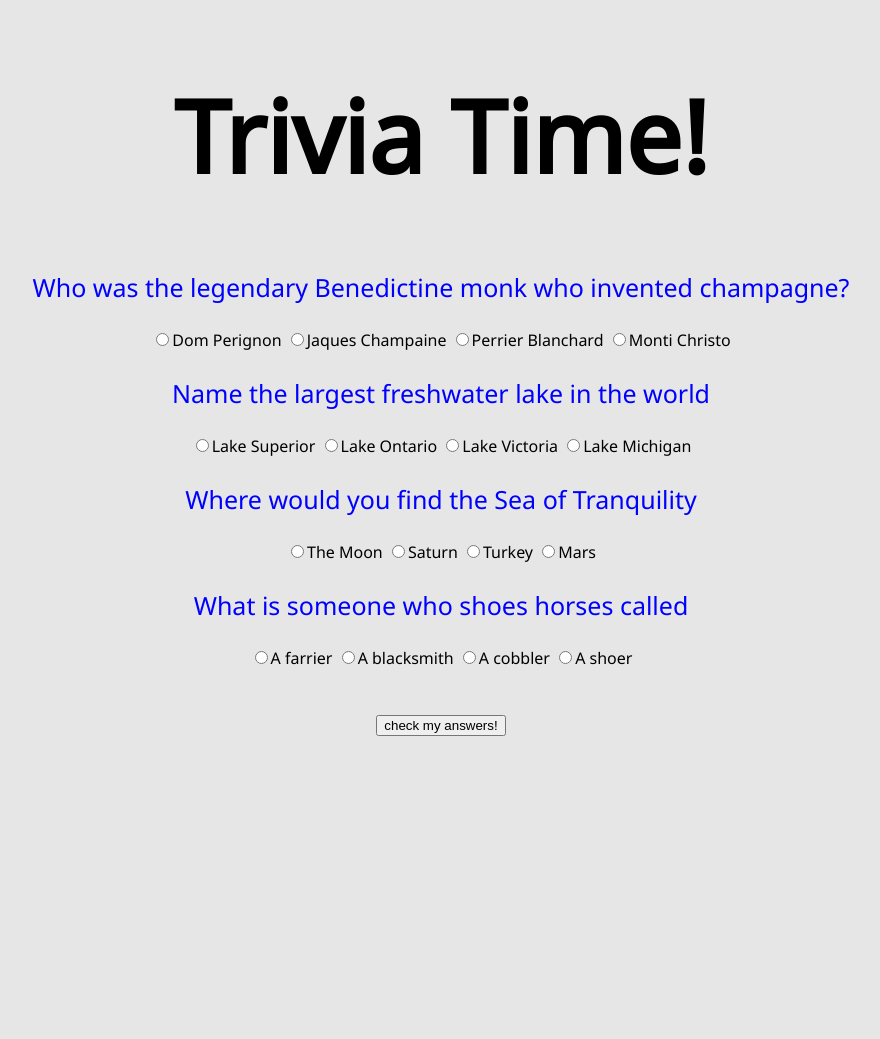
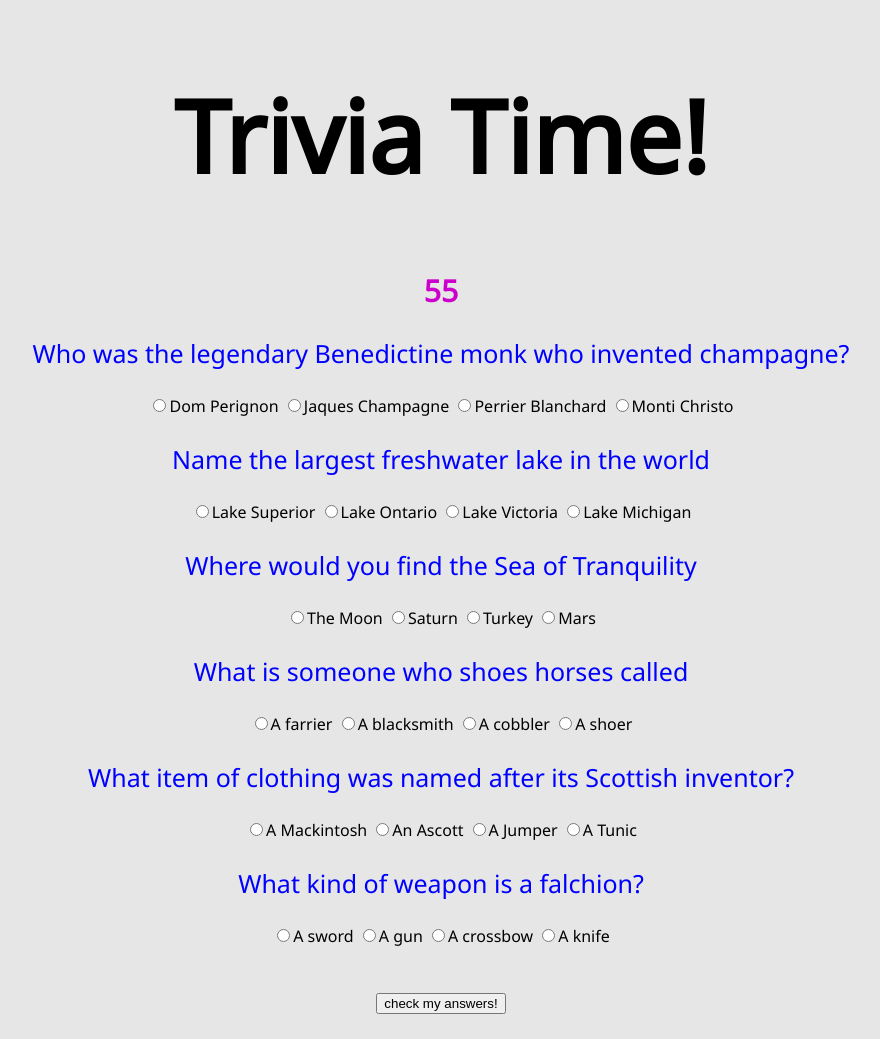
Before and after one commit to laah/Trivia-Game, a plain HTML site: page index.html in a window 1280 px wide. Shown: the whole page, without its empty margins (199-1079 px from the left). Before the commit the page ends 800 px from the top, so only its background shows below. Drawn offline with nearby package versions, Linux system fonts and the light colour scheme.

Commit message:
adding changes

```diff
--- a/assets/css/style.css
+++ b/assets/css/style.css
@@ -1,6 +1,11 @@
 body{
 	font-family: 'Noto Sans', sans-serif;
 	background-color: #e6e6e6;
+}
+h2{
+	text-align: center;
+	font-size: 30px;
+	color: #cc00cc;
 }
 #trivia{
 	text-align: center;
@@ -17,8 +22,9 @@ p{
 	font-size: 25px;
 	color:blue;
 }
-#afterCheck{
+#afterCheck {
 	visibility: hidden;
 	font-size: 100px;
 	text-align: center;
+	color: #cc00cc;
 }
--- a/assets/javascript/app.js
+++ b/assets/javascript/app.js
@@ -1,4 +1,4 @@
-// var Questions = {
+
 // quest1: {
 // Who was the legendary Benedictine monk who invented champagne?:
 // ["Dom Perignon", "Jaques Champaine", "Perrier Blanchard", "Monti Christo"],
@@ -42,13 +42,27 @@
 // quest11: {
 // Who invented the rabies vaccination?:
 // ["Louis Pasteur", "Charles DuBois", "Linus Pauling", "Annette Dauphani"],
-// }
+//
+var count = 60;
+var time = setInterval(timer, 1000);
+
+function timer(){
+	count--;
+	$("#timer").html(count);
+	if(count == 0){
+		 clearInterval(time);
+		 $("#timer").append("<h1>Time's Up!</h1>");
+		 check();
+		}
+	}
 
 function check(){
 	var question1 = document.trivia.question1.value;
 	var question2 = document.trivia.question2.value;
 	var question3 = document.trivia.question3.value;
 	var question4 = document.trivia.question4.value;
+	var question5 = document.trivia.question5.value;
+	var question6 = document.trivia.question6.value;
 	var correct = 0;
 	var incorrect= 0;
 
@@ -72,7 +86,18 @@ function check(){
 	}else {
 		incorrect++;
 	}
-
+	if (question5 == "A Mackintosh"){
+		correct++;
+	}else {
+		incorrect++;
+	}
+	if (question6 == "A sword"){
+		correct++;
+	}else {
+		incorrect++;
+	}
+	document.getElementById("timer").style.visibility="hidden";
+	document.getElementById("trivia").style.visibility="hidden";
 	document.getElementById("afterCheck").style.visibility="visible";
 	document.getElementById("numberCorrect").innerHTML="You got "+ correct + " correct!";
 	document.getElementById("numberIncorrect").innerHTML="You got "+ incorrect + " incorrect!";
--- a/index.html
+++ b/index.html
@@ -17,6 +17,8 @@
 <div class="container">
 	<h1>Trivia Time!</h1>
 
+<h2><span id="timer">60sec</span></h2>
+
 	<form id = "trivia" name = "trivia">
 
 	<p>Who was the legendary Benedictine monk who invented champagne?</p>
@@ -24,7 +26,7 @@
 		<input type = "radio" id = "qu" name ="question1" value = "Dom Perignon">Dom Perignon
 	</label>
 	<label class="radio-inline">
-		<input type = "radio" id = "qu" name ="question1" value = "Jaques Champaine">Jaques Champaine
+		<input type = "radio" id = "qu" name ="question1" value = "Jaques Champagne">Jaques Champagne
 	</label>
 	<label class="radio-inline">
 		<input type = "radio" id = "qu" name ="question1" value = "Perrier Blanchard">Perrier Blanchard
@@ -74,6 +76,33 @@
 	</label>
 	<label class="radio-inline">
 		<input type = "radio" id = "qu" name ="question4" value = "A shoer">A shoer
+	</label>
+
+	<p>What item of clothing was named after its Scottish inventor?</p>
+	<label class="radio-inline">
+		<input type = "radio" id = "qu" name ="question5" value = "A Mackintosh">A Mackintosh
+	</label>
+	<label class="radio-inline">
+		<input type = "radio" id = "qu" name ="question5" value = "An Ascott">An Ascott
+	</label>
+	<label class="radio-inline">
+		<input type = "radio" id = "qu" name ="question5" value = "A Jumper">A Jumper
+	</label>
+	<label class="radio-inline">
+		<input type = "radio" id = "qu" name ="question5" value = "A Tunic">A Tunic
+	</label>
+<p>What kind of weapon is a falchion?</p>
+	<label class="radio-inline">
+		<input type = "radio" id = "qu" name ="question6" value = "A sword">A sword
+	</label>
+	<label class="radio-inline">
+		<input type = "radio" id = "qu" name ="question6" value = "A gun">A gun
+	</label>
+	<label class="radio-inline">
+		<input type = "radio" id = "qu" name ="question6" value = "A crossbow">A crossbow
+	</label>
+	<label class="radio-inline">
+		<input type = "radio" id = "qu" name ="question6" value = "A knife">A knife
 	</label><br>
 <br>
 <br>
```
